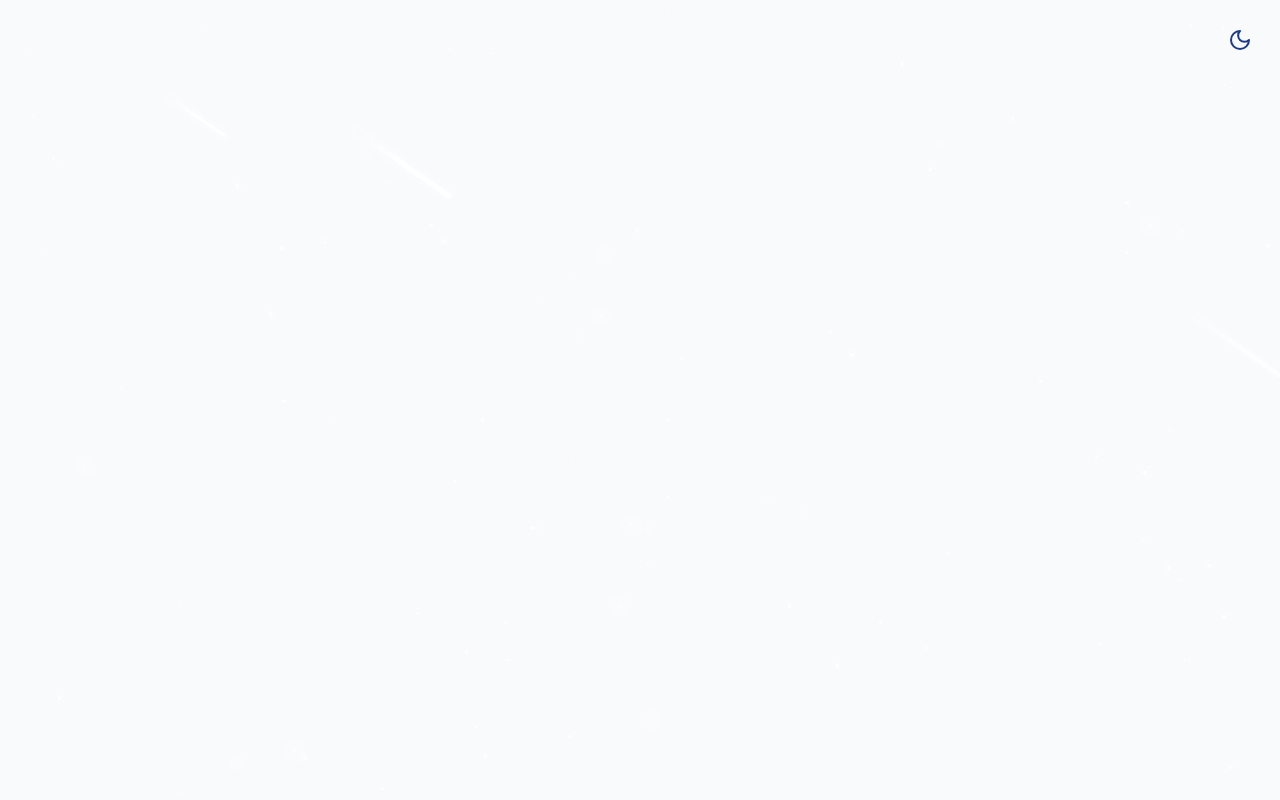
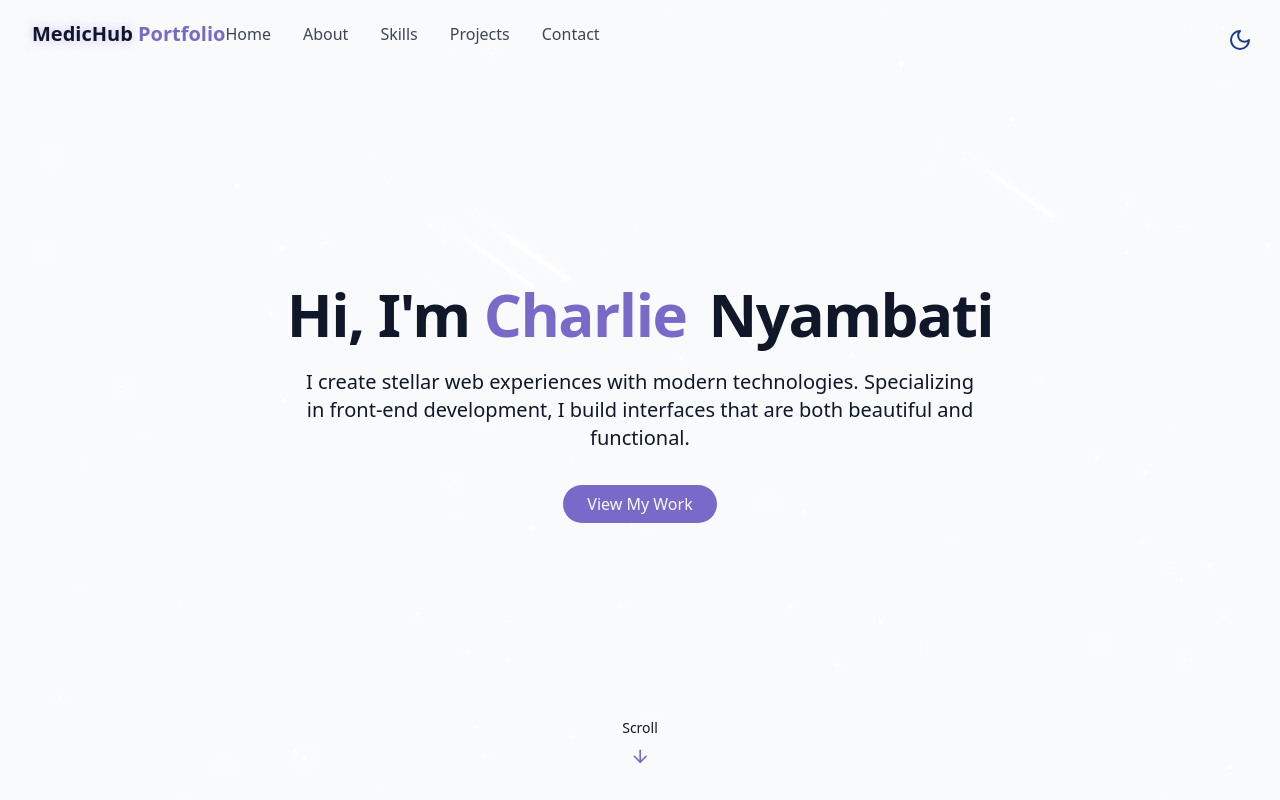
Before and after one commit to CharlieNtabo/Beautiful-Portfolio, a React (Vite) app in the folder my_portfolio/: page / in a window 1280 px wide. Built offline with nearby package versions, Linux system fonts and the light colour scheme.

Commit message:
added the Navbar and hero sections

```diff
--- /dev/null
+++ b/my_portfolio/src/Component/HeroSection.jsx
@@ -0,0 +1,42 @@
+import { ArrowDown } from "lucide-react";
+
+export const HeroSection = () => {
+  return (
+    <section
+      id="hero"
+      className="relative min-h-screen flex flex-col items-center justify-center px-4"
+    >
+      <div className="container max-w-4xl mx-auto text-center z-10">
+        <div className="space-y-6">
+          <h1 className="text-4xl md:text-6xl font-bold tracking-tight">
+            <span className="opacity-0 animate-fade-in">Hi, I'm </span>
+            <span className="text-primary opacity-0 animate-fade-in-delay-1">
+              Charlie
+            </span>
+            <span className="text-gradient ml-2 opacity-0 animate-fade-in-delay-2">
+              {" "}
+              Nyambati
+            </span>
+          </h1>
+
+          <p className="text-lg md:text-xl text-muted-foreground max-w-2xl mx-auto opacity-0 animate-fade-in-delay-3">
+            I create stellar web experiences with modern technologies.
+            Specializing in front-end development, I build interfaces that are
+            both beautiful and functional.
+          </p>
+
+          <div className="pt-4 opacity-0 animate-fade-in-delay-4">
+            <a href="#projects" className="cosmic-button">
+                View My Work
+            </a>
+          </div>
+        </div>
+      </div>
+
+      <div className="absolute bottom-8 left-1/2 transform -translate-x-1/2 flex flex-col items-center animate-bounce">
+      <span className="text-sm text-muted-foreground mb-2"> Scroll </span>
+      <ArrowDown className="h-5 w-5 text-primary" />
+      </div>
+    </section>
+  );
+};
--- /dev/null
+++ b/my_portfolio/src/Component/Navbar.jsx
@@ -0,0 +1,94 @@
+import { cn } from "@/lib/utils";
+import { Menu, X } from "lucide-react";
+import { useEffect, useState } from "react";
+
+const navItems = [
+  { name: "Home", href: "#Hero" },
+  { name: "About", href: "#about" },
+  { name: "Skills", href: "#skills" },
+  { name: "Projects", href: "#projects" },
+  { name: "Contact", href: "#contact" },
+];
+
+export const Navbar = () => {
+  const [ isScrolled, setIsScrolled ] = useState(false);
+  const [ isMenuOpen, setIsMenuOpen ] = useState(false);
+
+  useEffect(() => {
+    const handleScroll = () => {
+      setIsScrolled(window.screenY > 10);
+    };
+
+    window.addEventListener("scroll", handleScroll);
+
+    return () => window.removeEventListener("scroll", handleScroll);
+  }, []);
+  return (
+    <nav
+      className={cn(
+        "fixed width-full z-40 transition-all duration-300",
+        isScrolled ? "py-3 bg-background/80 backdrop-blur-md shadow-xs" : "py-5"
+      )}
+    >
+      <div className="container flex items-center justify-between">
+        <a
+          className="text-xl font-bold text-primary flex items-center"
+          href="#hero"
+        >
+          <span className="relative z-10">
+            <span className="text-glow text-foreground"> MedicHub </span>{" "}
+            Portfolio
+          </span>
+        </a>
+
+        <div></div>
+
+        {/* Desktop nav */}
+        <div className="hidden md:flex space-x-8">
+          {navItems.map((item, key) => (
+            <a
+              key={key}
+              href={item.href}
+              className="text-foreground/80 hover:text-primary transition-colors duration-300"
+            >
+              {item.name}
+            </a>
+          ))}
+        </div>
+
+        {/* Mobile nav */}
+
+        <button
+          onClick={() => setIsMenuOpen((prev) => !prev)}
+          className="md:hidden p-2 text-foreground z-50"
+          aria-label={isMenuOpen ? 'Close Menu' : 'Open Menu'}
+        >
+          {isMenuOpen ? <X size={24} /> : <Menu size={24} />}
+        </button>
+
+        <div
+          className={cn(
+            "fixed inset-0 bg-background/95 backdrop-blur-md z-40 flex flex-col items-center justify-center",
+            "transition-all duration-300 md:hidden",
+            isMenuOpen
+              ? "opacity-100 pointer-events-auto"
+              : "opacity-0 pointer-events-none"
+          )}
+        >
+          <div className="flex flex-col space-y-8 text-xl">
+            {navItems.map((item, key) => (
+              <a
+                key={key}
+                href={item.href}
+                className="text-foreground/80 hover:text-primary transition-colors duration-300"
+                onClick={() => setIsMenuOpen(false)}
+              >
+                {item.name}
+              </a>
+            ))}
+          </div>
+        </div>
+      </div>
+    </nav>
+  );
+};
--- a/my_portfolio/src/Pages/HomePage.jsx
+++ b/my_portfolio/src/Pages/HomePage.jsx
@@ -1,3 +1,5 @@
+import { HeroSection } from "../Component/HeroSection.jsx"
+import { Navbar } from "../Component/Navbar.jsx"
 import { StarBackground } from "../Component/StarBackground.jsx"
 import { ThemeToggle } from "../Component/ThemeToggle.jsx"
 
@@ -9,8 +11,11 @@
         {/* Background Effects */}
             <StarBackground />
         {/* Navbar */}
-
+            <Navbar />
         {/* Main content */}
+        <main>
+            <HeroSection />
+        </main>
 
 
         {/* Footer */}
```
